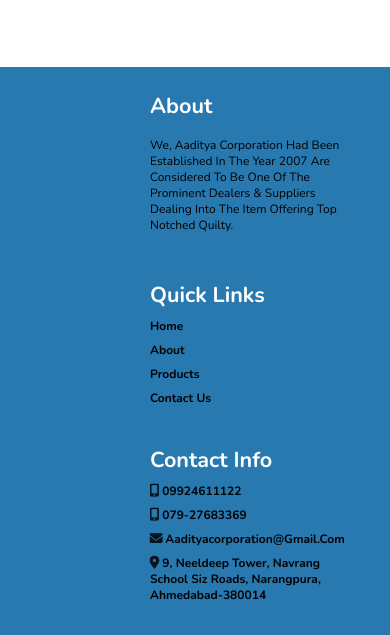
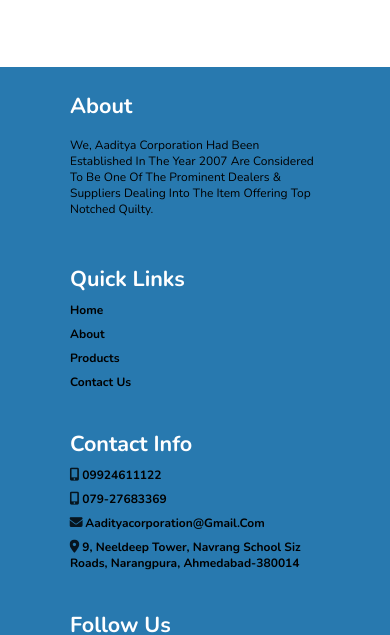
Before and after one commit to ashil31/Aadityacorporationsample, a plain HTML site: page index.html in a window 390 px wide. Shown: the part 5019-5654 px from the top of the page. Drawn offline with nearby package versions, Linux system fonts and the light colour scheme.

Commit message:
Update style.css

```diff
--- a/style.css
+++ b/style.css
@@ -505,6 +505,9 @@
         position: absolute;
         left: 0%;
     }
+    .footer {
+        padding: 20px 70px;
+    }
 }
 
 @media (max-width:450px) {
```
